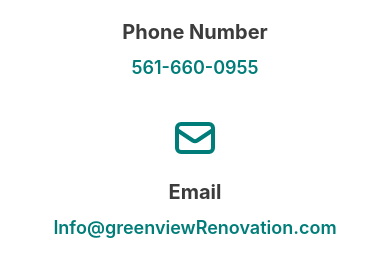
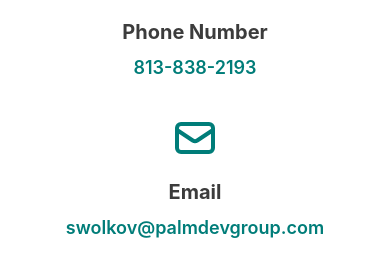
Before and after one commit to Garvitdudeja/PalmRenovation, a Next.js app: page /contact in a window 390 px wide. Shown: the part 718-994 px from the top of the page. Built offline with nearby package versions, Linux system fonts and the light colour scheme; no server answers.

Commit message:
phone and email updated

```diff
--- a/app/contact/page.tsx
+++ b/app/contact/page.tsx
@@ -8,7 +8,7 @@
 
 export const metadata: Metadata = {
   title: 'Contact Us',
-  description: 'Get in touch with Palm Renovate for your home remodeling needs. Contact us by phone at 561-660-0955, email, or fill out our contact form. Located in Boynton Beach, Florida. Serving Palm Beach & Broward County.',
+  description: 'Get in touch with Palm Renovate for your home remodeling needs. Contact us by phone at 813-838-2193, email, or fill out our contact form. Located in Boynton Beach, Florida. Serving Palm Beach & Broward County.',
   keywords: [
     'contact Palm Renovate',
     'home remodeling quote',
@@ -88,10 +88,10 @@
                 </div>
                 <h3 className="text-xl font-bold text-charcoal-gray mb-2">Phone Number</h3>
                 <a
-                  href="tel:561-660-0955"
+                  href="tel:813-838-2193"
                   className="text-ocean-teal hover:text-ocean-teal-700 transition font-semibold text-lg"
                 >
-                  561-660-0955
+                  813-838-2193
                 </a>
               </div>
 
@@ -114,10 +114,10 @@
                 </div>
                 <h3 className="text-xl font-bold text-charcoal-gray mb-2">Email</h3>
                 <a
-                  href="mailto:info@GreenviewRenovation.com"
+                  href="mailto:swolkov@palmdevgroup.com"
                   className="text-ocean-teal hover:text-ocean-teal-700 transition font-semibold text-lg break-all"
                 >
-                  Info@greenviewRenovation.com
+                  swolkov@palmdevgroup.com
                 </a>
               </div>
 
--- a/components/CompanyInfo.tsx
+++ b/components/CompanyInfo.tsx
@@ -36,7 +36,7 @@
           </div>
 
           {/* Right Column - Contact Form */}
-          <div className='static lg:absolute lg:right-20 xl:right-0 lg:top-[-100px]'>
+          <div className='static lg:absolute lg:right-20 lg:top-[-100px]'>
             <ContactForm variant="light" />
           </div>
         </div>
--- a/components/Footer.tsx
+++ b/components/Footer.tsx
@@ -54,13 +54,13 @@
             <h3 className="text-xl font-bold mb-4">Contact Us</h3>
             <ul className="space-y-2">
               <li>
-                <a href="mailto:info@GreenviewRenovation.com" className="hover:text-ocean-teal-300 transition">
-                  info@GreenviewRenovation.com
+                <a href="mailto:swolkov@palmdevgroup.com" className="hover:text-ocean-teal-300 transition">
+                  swolkov@palmdevgroup.com
                 </a>
               </li>
               <li>
-                <a href="tel:561-660-0955" className="hover:text-ocean-teal-300 transition">
-                  561-660-0955
+                <a href="tel:813-838-2193" className="hover:text-ocean-teal-300 transition">
+                  813-838-2193
                 </a>
               </li>
               <li className="text-sm text-gray-400 mt-4">
--- a/components/Header.tsx
+++ b/components/Header.tsx
@@ -80,10 +80,10 @@
               Contact Us
             </Link>
             <a
-              href="tel:561-660-0955"
+              href="tel:813-838-2193"
               className="bg-ocean-teal text-white px-5 py-2 rounded-lg hover:bg-ocean-teal-700 transition font-semibold text-sm whitespace-nowrap"
             >
-              CALL US: 561-660-0955
+              CALL US: 813-838-2193
             </a>
           </nav>
 
@@ -155,10 +155,10 @@
                 Contact Us
               </Link>
               <a
-                href="tel:561-660-0955"
+                href="tel:813-838-2193"
                 className="bg-ocean-teal text-white px-6 py-3 rounded-lg hover:bg-ocean-teal-700 transition font-semibold text-center"
               >
-                CALL US: 561-660-0955
+                CALL US: 813-838-2193
               </a>
             </nav>
           </div>
--- a/components/StructuredData.tsx
+++ b/components/StructuredData.tsx
@@ -24,8 +24,8 @@
       latitude: "26.5284",
       longitude: "-80.0906",
     },
-    telephone: "+1-561-660-0955",
-    email: "info@GreenviewRenovation.com",
+    telephone: "+1-813-838-2193",
+    email: "swolkov@palmdevgroup.com",
     priceRange: "$$",
     areaServed: [
       {
```
